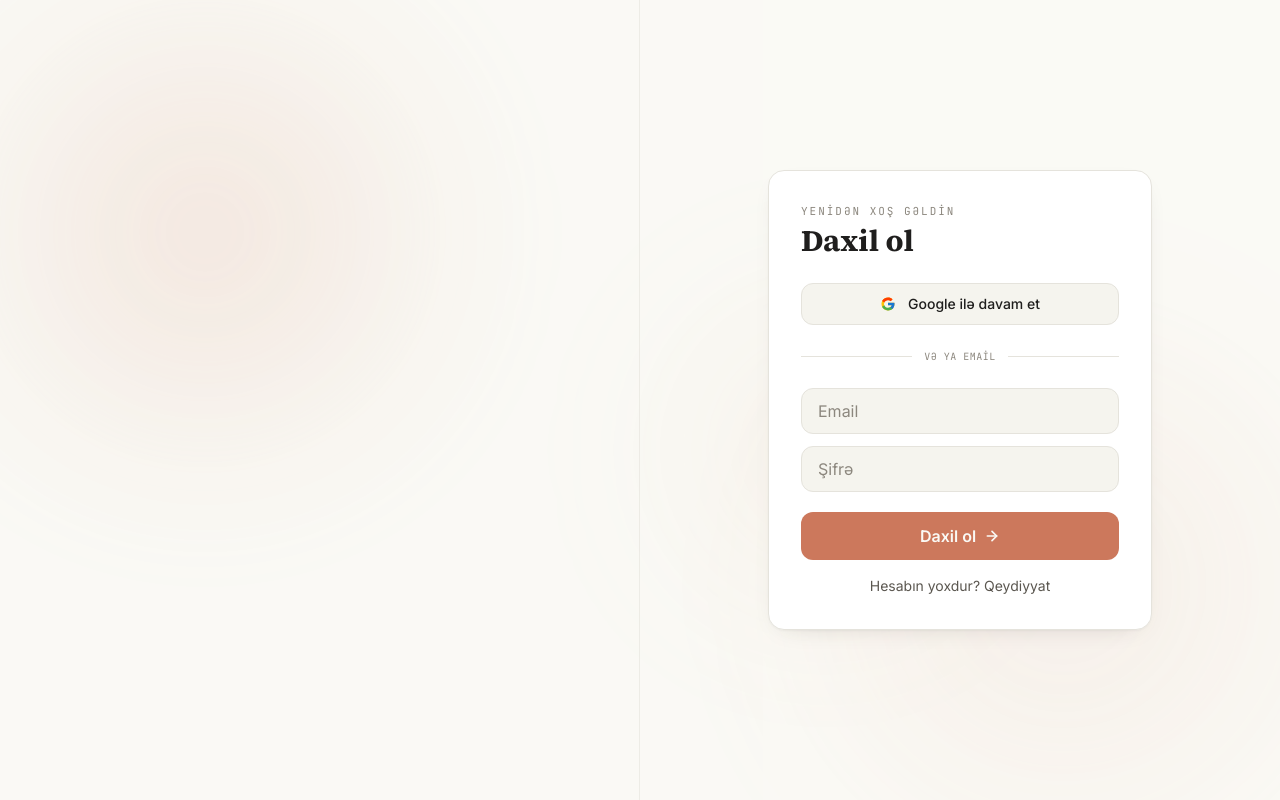
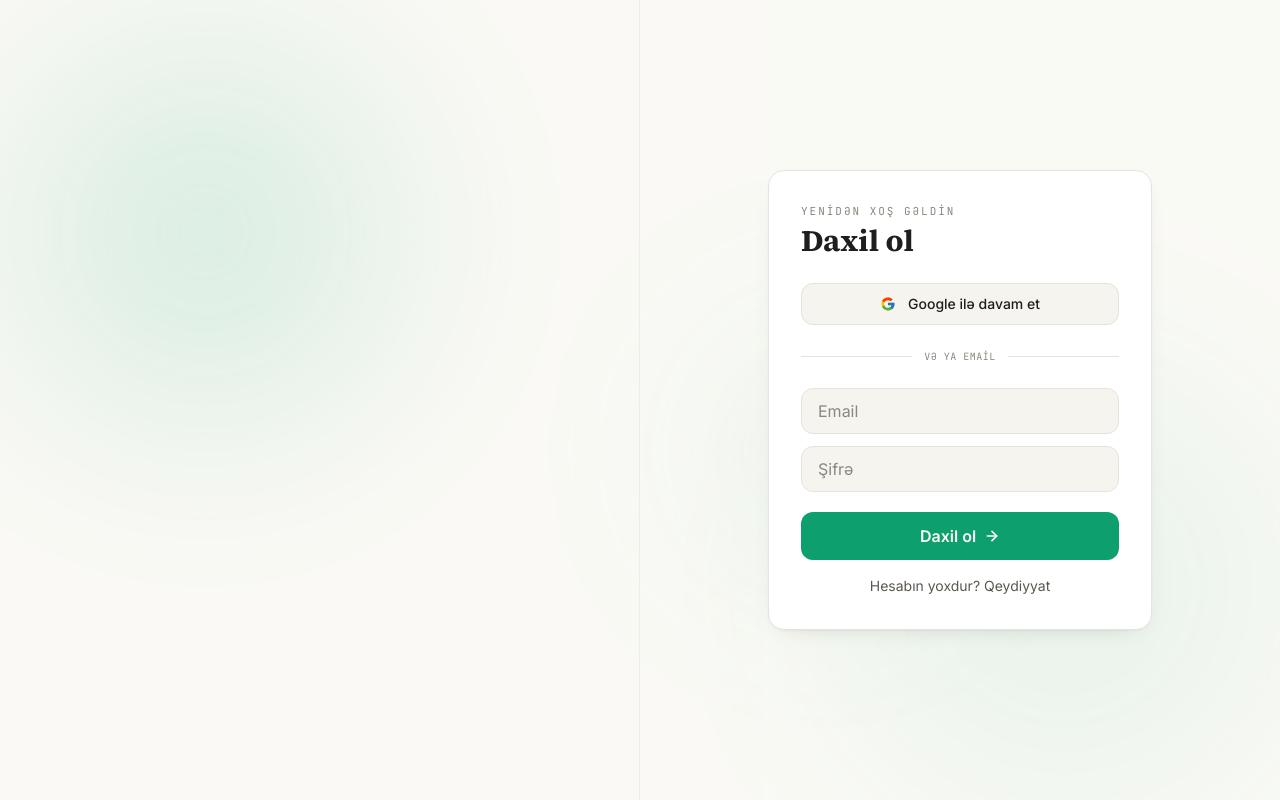
Before and after one commit to HeyderHesenov/NexusBI, a React (Vite) app in the folder frontend/: page /login in a window 1280 px wide. Built offline with nearby package versions, Linux system fonts and the light colour scheme; no server answers.

Commit message:
Revert accent to emerald (coral read too Claude-like)
Keep light/dark toggle, Source Serif 4 and warm-neutral base; swap only the
accent + chart series back to emerald (light #0E9F6E, dark #10B981). Updates
accent CSS tokens, chart theme/SERIES, bar cursor, toast, aurora tint.

```diff
--- a/frontend/src/App.tsx
+++ b/frontend/src/App.tsx
@@ -8,8 +8,8 @@ import { useThemeStore } from './store/themeStore'
 
 // Theme-aware toast palette (terracotta accent on warm paper / graphite).
 const TOAST_THEME = {
-  light: { bg: '#FFFFFF', text: '#1F1E1D', line: '#E5E3DC', accent: '#CC785C' },
-  dark: { bg: '#1F1E1D', text: '#EDEAE6', line: '#3A3733', accent: '#D98A6E' },
+  light: { bg: '#FFFFFF', text: '#1F1E1D', line: '#E5E3DC', accent: '#0E9F6E' },
+  dark: { bg: '#1F1E1D', text: '#EDEAE6', line: '#3A3733', accent: '#10B981' },
 }
 
 // Login is the entry route — load it eagerly so first paint (and its reveal
--- a/frontend/src/components/charts/BarChartWidget.tsx
+++ b/frontend/src/components/charts/BarChartWidget.tsx
@@ -33,7 +33,7 @@ export function BarChartWidget({ data, config, height = 320, onPointClick, anoma
         <XAxis dataKey={x} stroke={AXIS} fontSize={12} tickLine={false} />
         <YAxis stroke={AXIS} fontSize={12} tickLine={false} axisLine={false} />
         <Tooltip
-          cursor={{ fill: 'rgba(204,120,92,0.10)' }}
+          cursor={{ fill: 'rgba(14,159,110,0.10)' }}
           contentStyle={tooltipStyle}
           labelStyle={tooltipLabel}
           itemStyle={tooltipItem}
--- a/frontend/src/components/charts/theme.ts
+++ b/frontend/src/components/charts/theme.ts
@@ -2,14 +2,14 @@ import { useThemeStore } from '../../store/themeStore'
 
 type Mode = 'light' | 'dark'
 
-// Warm, Claude-leaning categorical palette — reads well on both themes.
+// Emerald-led categorical palette — reads well on both themes.
 export const SERIES = [
-  '#CC785C', // terracotta (accent)
-  '#E0A47F', // peach
-  '#7D9D8C', // sage
-  '#BF9B6F', // tan
-  '#6B8CAE', // dusty blue
-  '#A78BA0', // mauve
+  '#0E9F6E', // emerald (accent)
+  '#5BC79A', // light emerald
+  '#7C9CC4', // dusty blue
+  '#C9A36B', // tan
+  '#A88BC0', // mauve
+  '#8C877E', // neutral
 ]
 
 interface ChartTheme {
@@ -27,7 +27,7 @@ const THEMES: Record<Mode, ChartTheme> = {
     SERIES,
     AXIS: '#8C877E',
     GRID: '#E5E3DC',
-    ACCENT: '#CC785C',
+    ACCENT: '#0E9F6E',
     tooltipStyle: {
       background: '#FFFFFF',
       border: '1px solid #E5E3DC',
@@ -43,7 +43,7 @@ const THEMES: Record<Mode, ChartTheme> = {
     SERIES,
     AXIS: '#7C766E',
     GRID: '#3A3733',
-    ACCENT: '#D98A6E',
+    ACCENT: '#10B981',
     tooltipStyle: {
       background: '#1F1E1D',
       border: '1px solid #3A3733',
--- a/frontend/src/index.css
+++ b/frontend/src/index.css
@@ -15,9 +15,9 @@
   --ink: 31 30 29;
   --ink-soft: 91 87 80;
   --ink-faint: 140 135 126;
-  --accent: 204 120 92;
-  --accent-press: 181 101 74;
-  --accent-soft: 244 233 227;
+  --accent: 14 159 110;
+  --accent-press: 11 126 88;
+  --accent-soft: 227 243 236;
   --shadow: 60 50 40;
 }
 
@@ -30,9 +30,9 @@
   --ink: 237 234 230;
   --ink-soft: 168 163 155;
   --ink-faint: 124 118 110;
-  --accent: 217 138 110;
-  --accent-press: 204 120 92;
-  --accent-soft: 54 44 40;
+  --accent: 16 185 129;
+  --accent-press: 14 159 110;
+  --accent-soft: 20 45 38;
   --shadow: 0 0 0;
 }
 
@@ -138,7 +138,7 @@
     right: 18%;
     width: 34vw;
     height: 34vw;
-    background: radial-gradient(circle at center, rgb(217 160 120 / 0.18), transparent 72%);
+    background: radial-gradient(circle at center, rgb(91 199 154 / 0.18), transparent 72%);
     animation: aurora-drift-c 27s ease-in-out infinite;
   }
 }
```
